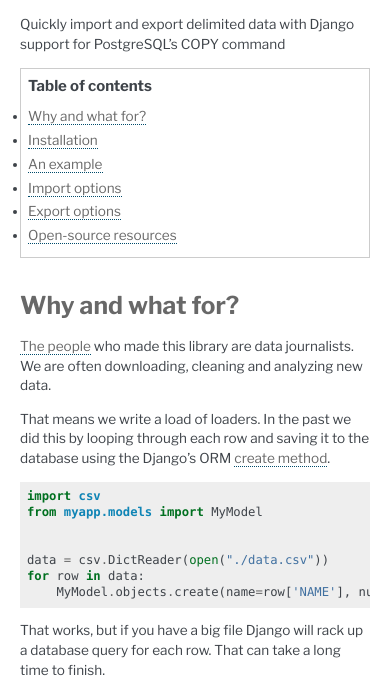
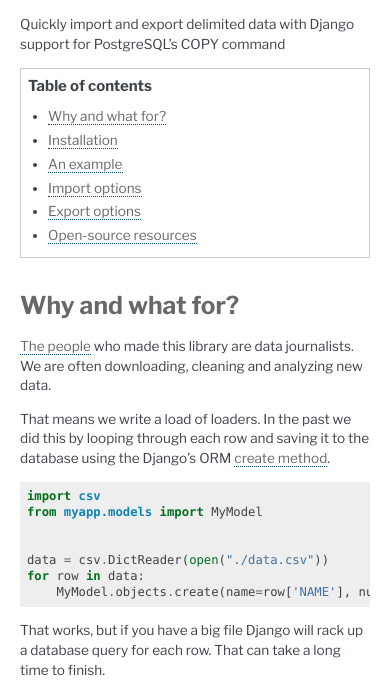
Before and after one commit to palewire/django-postgres-copy, a Sphinx documentation site: the page built from docs/index.rst, in a window 390 px wide. Shown: the part 139-834 px from the top of the page. Built offline with Sphinx 7.4.7, drawn with Linux system fonts in a browser that asks for light colours.

Commit message:
More fixes

```diff
--- a/docs/_static/css/custom.css
+++ b/docs/_static/css/custom.css
@@ -27,6 +27,19 @@ p.topic-title {
 
 div.topic ul {
     margin-top: 6px;
+}
+@media screen and (max-width: 870px) {
+    ul {
+        margin: 10px 0 10px 20px;
+    }
+}
+
+@media screen and (max-width: 875px) {
+  div.sphinxsidebar {
+    width: auto;
+    padding: 0px 20px;
+    margin: 50px 0 0 0;
+  }
 }
 
 body {
```
